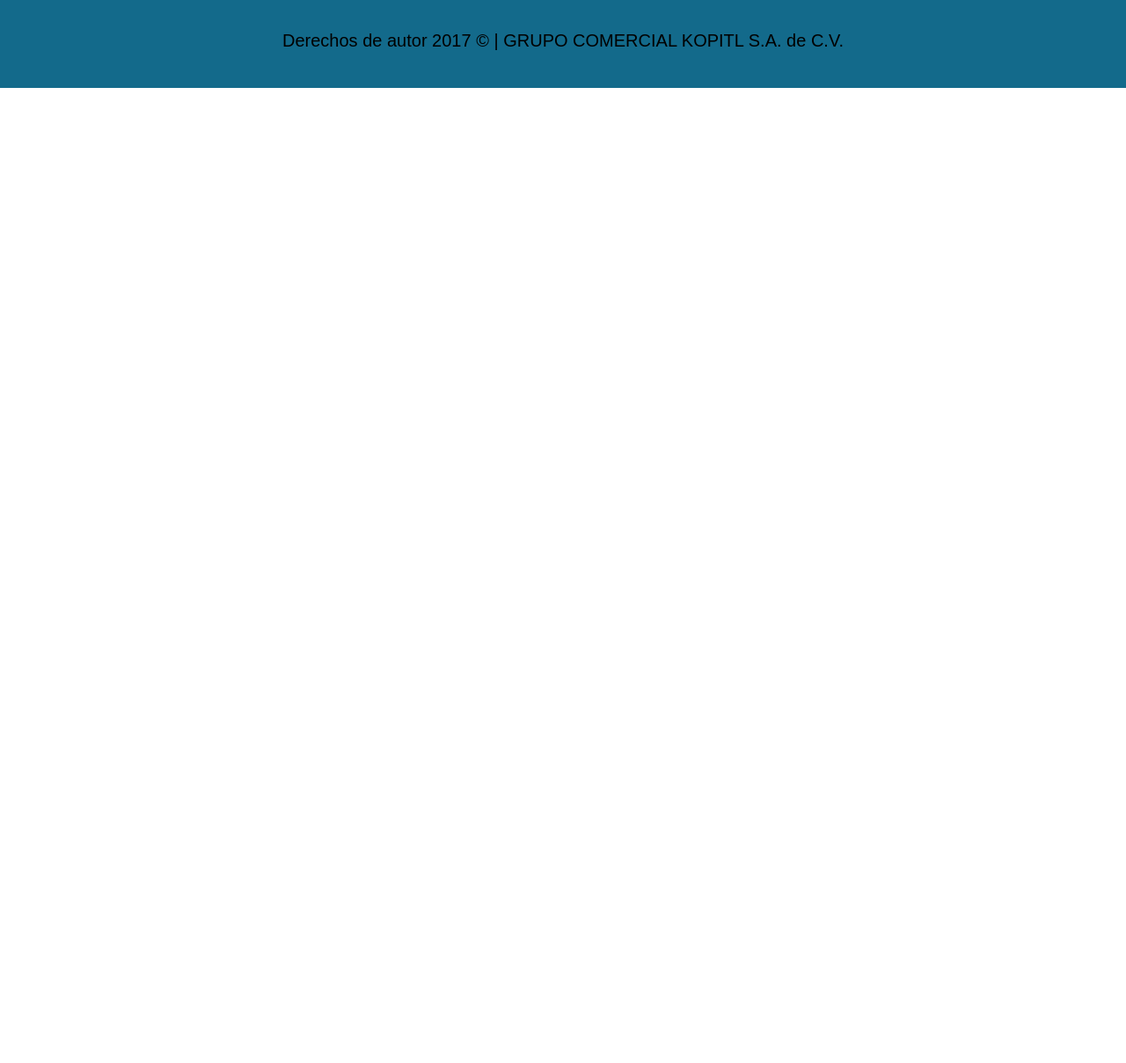
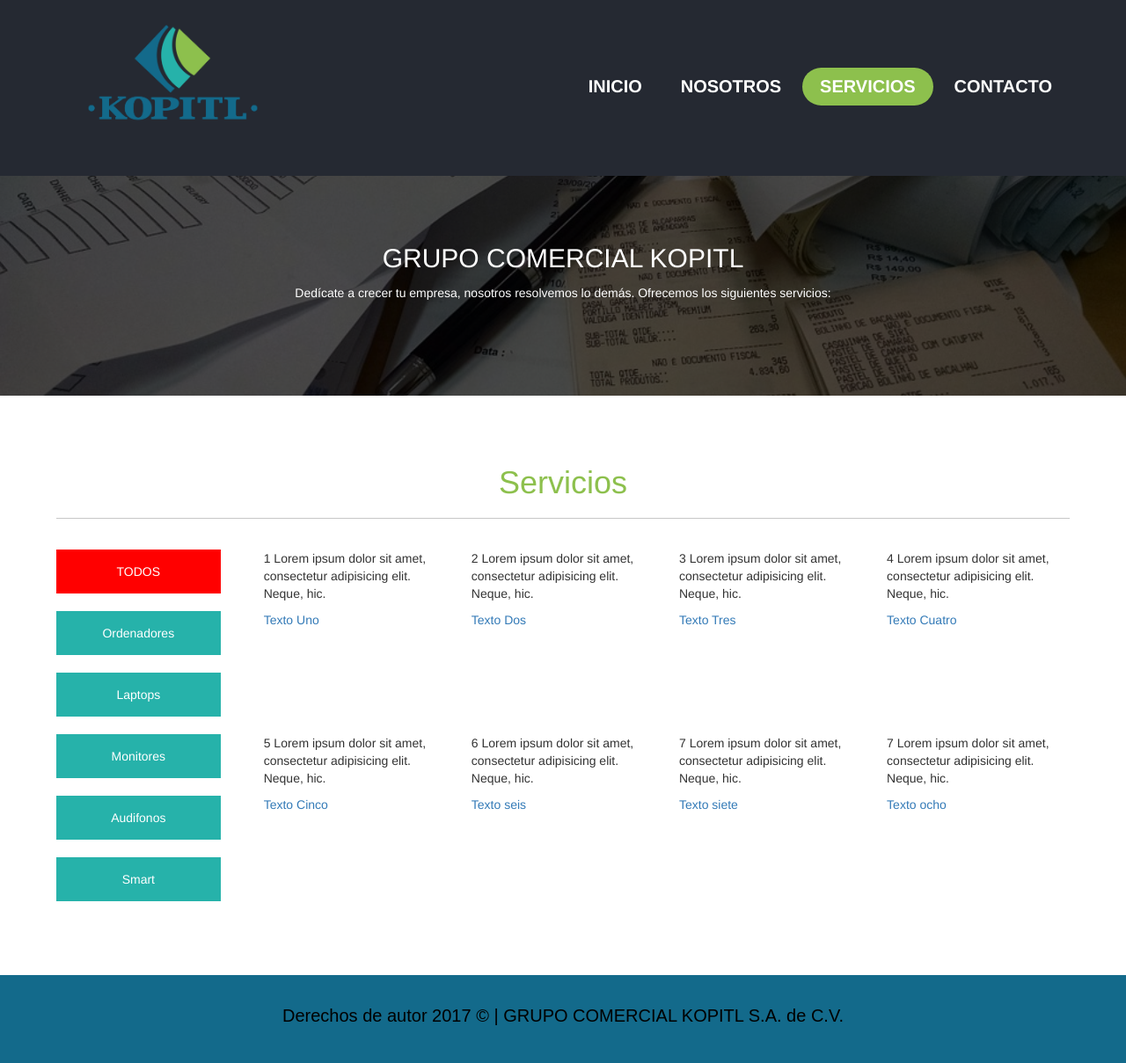
Before and after one commit to esteban1234/kopitl, a PHP site: page /vistas/servicios.php in a window 1280 px wide. Shown: the whole page at 88% size. Before the commit the page ends 100 px from the top, so only its background shows below. Run offline with PHP 8.4, Linux system fonts and the light colour scheme; some libraries are stand-ins or nearby versions.

Commit message:
servicios a la mitad

```diff
--- a/css/estilos.css
+++ b/css/estilos.css
@@ -204,7 +204,63 @@ footer p{
 }
 
 /*-------------------servicios---------------*/
+.banner3{
+    height: 250px;
+    background: url('../img/conta2.jpg');
+    background-size: cover;
+    background-position: center center;
+    background-repeat: no-repeat;
+    background-attachment: fixed;
+    overflow: hidden;
+    top: 0;
+}
+.wrapper h1{
+  color: #8DC04D;
+  font-weight: 400;
+  display: flex;
+  flex-direction: column;
+  text-align: center;
+  margin: 15px 0px;
+}
+.wrapper h1:after{
+  content: "";
+  width: 100%;
+  height: 1px;
+  background-color: #c7c7c7;
+  margin: 20px 0;
+}
+.store-wrapper{
+  display: flex;
+}
+.category_list{
+  display: flex;
+  flex-direction: column;
+  width: 18%;
+}
 
-
+.category_list .category_item{
+  display: block;
+  width: 90%;
+  padding: 15px 0;
+  margin-bottom: 20px;
+  background-color: #26B2AA;
+  text-align: center;
+  text-decoration: none;
+  color: #fff;
+}
+/*-----------texto-----*/
+.products-list{
+  width: 82%;
+  display: flex;
+  flex-wrap: wrap;
+}
+.products-list .product-item{
+  width: 22%;
+  margin-left: 3%;
+  transition: all .4s;
+}
+.category_list .ct_item-active{
+  background-color: red;
+}
 
 /*-----------------contacto-----------------*/
--- /dev/null
+++ b/js/menuservicios.js
@@ -0,0 +1,34 @@
+$(document).ready(function(){
+
+	$('.category_list .category_item[category="all"]').addClass('ct_item-active');
+
+	$('.category_item').click(function(){
+		var catProduct = $(this).attr('category');
+		console.log(catProduct);
+
+	$('.category_item').removeClass('ct_item-active');
+	$(this).addClass('ct_item-active');
+
+	$('.product-item').css('transform', 'scale(0)');
+	function hideProduct(){
+		$('.product-item').hide();
+	} setTimeout(hideProduct,400);
+
+
+	function showProduct(){
+		//$('.product-item').hide();
+		$('.product-item[category='+catProduct+']').show();
+		$('.product-item[category='+catProduct+']').css('transform','scale(1)');
+	} setTimeout(showProduct,400);
+	});
+
+	$('.category_item[category="all"]').click(function(){
+		function showAll(){
+			$('.product-item').show();
+			$('.product-item').css('transform','scale(1)');
+		}setTimeout(showAll,400);
+	});
+
+	//alert('hola')
+
+});
--- a/vistas/nosotros.php
+++ b/vistas/nosotros.php
@@ -121,7 +121,7 @@
             <p>En GRUPO COMERCIAL KOPITL ofrecemos soluciones integrales de acuerdo a sus necesidades, con servicios innovadores y con capacitaciones constantes al personal. En GRUPO COMERCIAL KOPITL siempre buscamos la mejor calidad, rentabilidad y confianza en nuestros servicios, para alcanzar siempre la satisfacción total de nuestro cliente.</p>
           </div>
           <div class="col-md-2 text-right">
-            <i class="fa fa-user fa-5x"  aria-hidden="true"></i>
+            <i class="fa fa-users fa-5x"  aria-hidden="true"></i>
           </div>
           <div class="col-md-4">
             <h3 class="text-left">¿Qué tipo de profesionistas puedo buscar y contactar KOPITL?</h3>
--- a/vistas/servicios.php
+++ b/vistas/servicios.php
@@ -2,7 +2,74 @@
 <?php include 'encabezado2.php' ?>
 <body>
 
+  <header>
+  <div class="wrapper">
+    <div class="logo">
+      <img src="../img/kopitl.png" alt="KOPITL" class="img-responsive">
+    </div>
+    <nav>
+      <a class="select" href="../index.php">INICIO</a>
+      <a class="select" href="nosotros.php">NOSOTROS</a>
+      <a class="select selector" href="servicios.php">SERVICIOS</a>
+      <a class="select" href="contacto.php">CONTACTO</a>
+    </nav>
+  </div>
+</header>
+<div class="banner3">
+  <div class="fondo">
+    <h2 class="text-center" style="color: #fff; margin-top: 6%;">GRUPO COMERCIAL KOPITL</h2>
+    <p class="text-center" style="color: #fff; margin-top: 1%;">Dedícate a crecer tu empresa, nosotros resolvemos lo demás. Ofrecemos los siguientes servicios:</p>
+  </div>
+</div>
 
+<div class="section contenido wrapper">
+    <h1>Servicios</h1>
+    <div class="store-wrapper">
+      <div class="category_list">
+        <a href="#" class="category_item" category="all">TODOS</a>
+        <a href="#" class="category_item" category="ordenadores">Ordenadores</a>
+        <a href="#" class="category_item" category="laptops">Laptops</a>
+        <a href="#" class="category_item" category="monitores">Monitores</a>
+        <a href="#" class="category_item" category="audifonos">Audifonos</a>
+        <a href="#" class="category_item" category="smart">Smart</a>
+      </div>
+      <section class="products-list">
+        <div class="product-item" category="laptops">
+          <p>1 Lorem ipsum dolor sit amet, consectetur adipisicing elit. Neque, hic.</p>
+          <a href="">Texto Uno</a>
+        </div>
+        <div class="product-item" category="laptops">
+          <p>2 Lorem ipsum dolor sit amet, consectetur adipisicing elit. Neque, hic.</p>
+          <a href="">Texto Dos</a>
+        </div>
+        <div class="product-item" category="smart">
+          <p>3 Lorem ipsum dolor sit amet, consectetur adipisicing elit. Neque, hic.</p>
+          <a href="">Texto Tres</a>
+        </div>
+        <div class="product-item" category="smart">
+          <p>4 Lorem ipsum dolor sit amet, consectetur adipisicing elit. Neque, hic.</p>
+          <a href="">Texto Cuatro</a>
+        </div>
+        <div class="product-item" category="monitores">
+          <p>5 Lorem ipsum dolor sit amet, consectetur adipisicing elit. Neque, hic.</p>
+          <a href="">Texto Cinco</a>
+        </div>
+        <div class="product-item" category="monitores">
+          <p>6 Lorem ipsum dolor sit amet, consectetur adipisicing elit. Neque, hic.</p>
+          <a href="">Texto seis</a>
+        </div>
+        <div class="product-item" category="ordenadores">
+          <p>7 Lorem ipsum dolor sit amet, consectetur adipisicing elit. Neque, hic.</p>
+          <a href="">Texto siete</a>
+        </div>
+        <div class="product-item" category="audifonos">
+          <p>7 Lorem ipsum dolor sit amet, consectetur adipisicing elit. Neque, hic.</p>
+          <a href="">Texto ocho</a>
+        </div>
+
+      </section>
+    </div>
+</div>
 
 
     <!-- <div style="text-align: center; margin-top: 5%; margin-bottom: 5%;">
@@ -14,6 +81,7 @@
 <script src="../js/jquery.js"></script>
 <script src="../js/menupegajoso.js"></script>
 <script src="../js/bootstrap.js"></script>
+<script src="../js/menuservicios.js"></script>
 <script src="../js/botonarriba.js"></script>
 <script src="../js/eskju.jquery.scrollflow.min.js"></script>
 </body>
```
Also changed, not shown: img/conta2.jpg (added).
